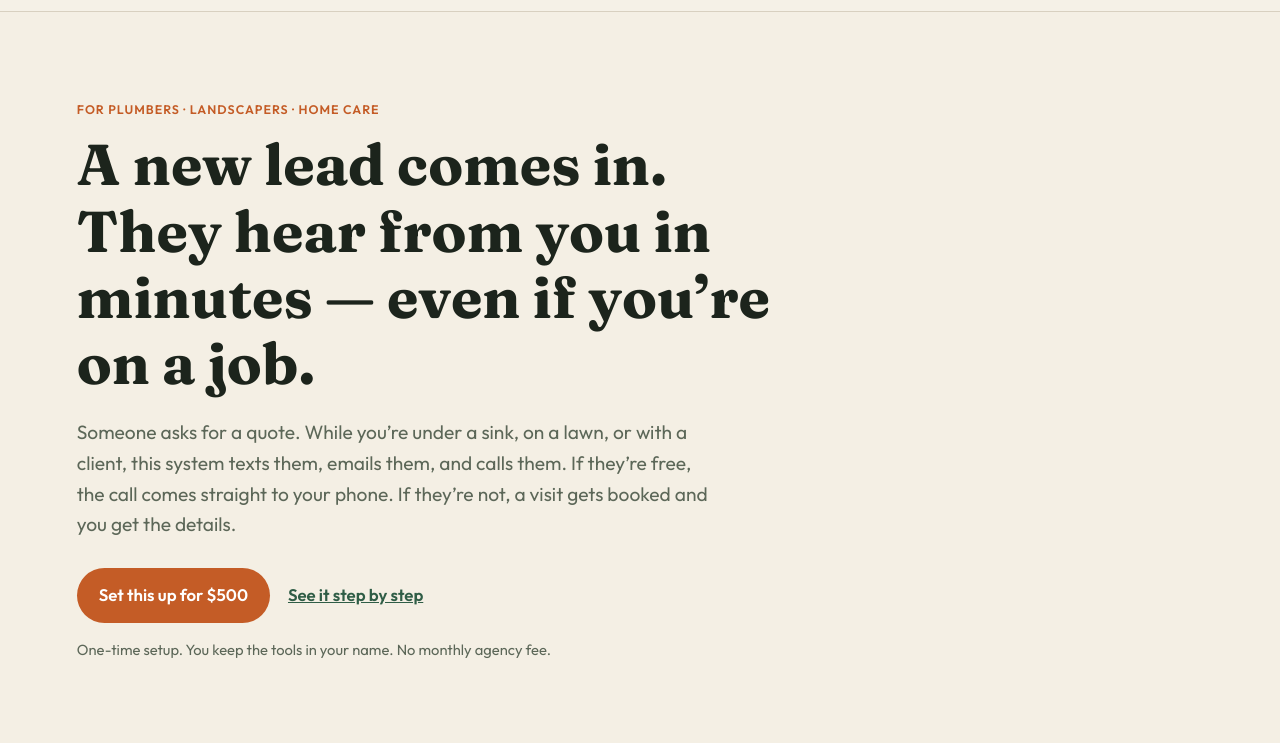
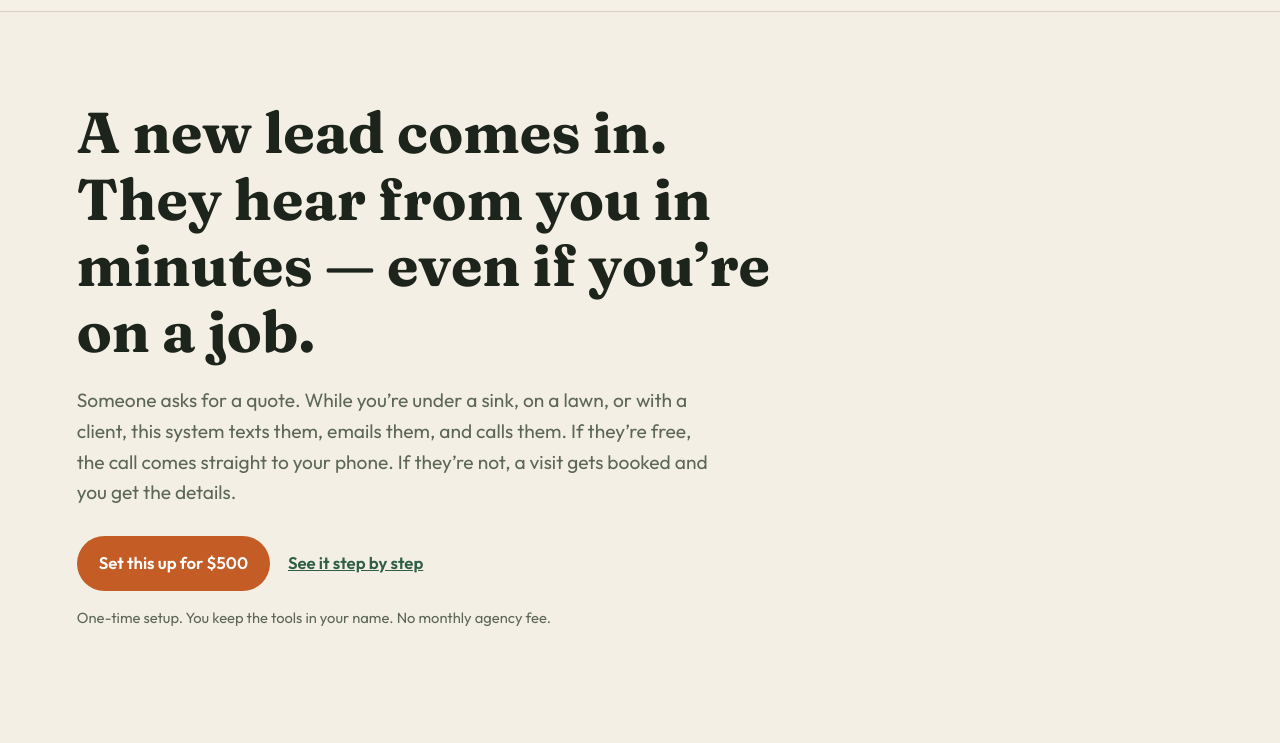
Before and after one commit to shameenbappy3-lab/Lead-Ready, a plain HTML site: page index.html in a window 1280 px wide. Shown: the part 57-800 px from the top of the page. Drawn offline with Linux system fonts and the light colour scheme; files whose address does not match are found by name.

Commit message:
disabled header subtitle

```diff
--- a/index.html
+++ b/index.html
@@ -35,7 +35,7 @@
 
     <main id="main">
       <section class="hero" id="top">
-        <p class="eyebrow">For plumbers · landscapers · home care</p>
+        <!-- <p class="eyebrow">For plumbers · landscapers · home care</p> -->
         <h1>A new lead comes in.<br />They hear from you in minutes — even if you’re on a job.</h1>
         <p class="lede">
           Someone asks for a quote. While you’re under a sink, on a lawn, or with a client,
```
